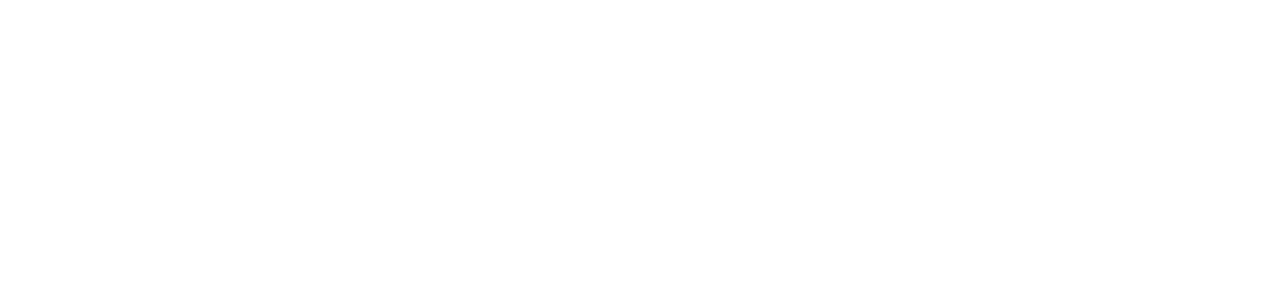
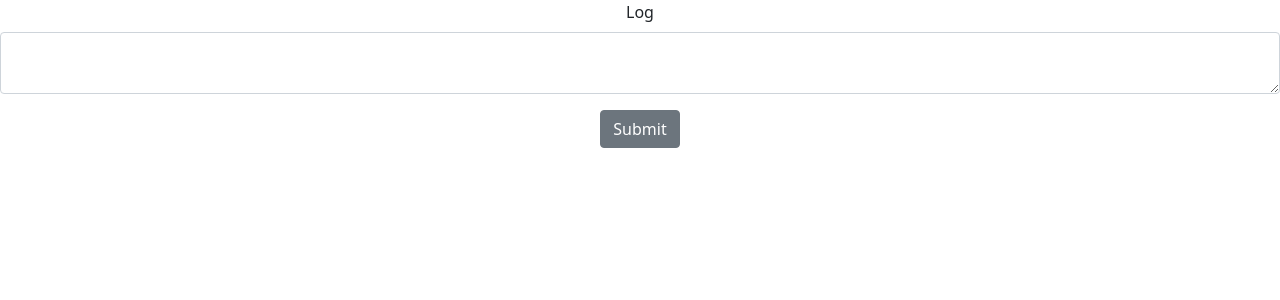
Before and after one commit to bmortella/captains-log, a React (Create React App) app: page / in a window 1280 px wide. Shown: the top 300 px of the page. Built offline with nearby package versions, Linux system fonts and the light colour scheme.

Commit message:
Setting up pages and basic API interaction

```diff
--- a/package.json
+++ b/package.json
@@ -6,9 +6,11 @@
     "@testing-library/jest-dom": "^5.16.3",
     "@testing-library/react": "^12.1.4",
     "@testing-library/user-event": "^13.5.0",
+    "axios": "^0.26.1",
     "bootstrap": "^5.1.3",
     "react": "^18.0.0",
     "react-dom": "^18.0.0",
+    "react-router-dom": "^6.3.0",
     "react-scripts": "5.0.0",
     "reactstrap": "^9.0.1",
     "web-vitals": "^2.1.4"
--- a/src/App.js
+++ b/src/App.js
@@ -1,10 +1,18 @@
-import logo from "./logo.svg";
 import "./App.css";
 
 import "bootstrap/dist/css/bootstrap.min.css";
+import { Route, Routes } from "react-router-dom";
+
+import HomePage from "./pages/HomePage";
 
 function App() {
-  return <div className="App"></div>;
+  return (
+    <div className="App">
+      <Routes>
+        <Route path="/" element={<HomePage />} />
+      </Routes>
+    </div>
+  );
 }
 
 export default App;
--- /dev/null
+++ b/src/api.js
@@ -0,0 +1,7 @@
+const axios = require("axios").default;
+
+const apiUrl = "https://ironrest.herokuapp.com/captains-log";
+
+exports.insertLog = function (text) {
+  return axios.post(apiUrl, { date: "", text: text });
+};
--- a/src/index.css
+++ b/src/index.css
@@ -1,13 +1,13 @@
 body {
   margin: 0;
-  font-family: -apple-system, BlinkMacSystemFont, 'Segoe UI', 'Roboto', 'Oxygen',
-    'Ubuntu', 'Cantarell', 'Fira Sans', 'Droid Sans', 'Helvetica Neue',
+  font-family: -apple-system, BlinkMacSystemFont, "Segoe UI", "Roboto", "Oxygen",
+    "Ubuntu", "Cantarell", "Fira Sans", "Droid Sans", "Helvetica Neue",
     sans-serif;
   -webkit-font-smoothing: antialiased;
   -moz-osx-font-smoothing: grayscale;
 }
 
 code {
-  font-family: source-code-pro, Menlo, Monaco, Consolas, 'Courier New',
+  font-family: source-code-pro, Menlo, Monaco, Consolas, "Courier New",
     monospace;
 }
--- /dev/null
+++ b/src/pages/HomePage.js
@@ -0,0 +1,36 @@
+import { useState } from "react";
+import { Form, FormGroup, Label, Input, Button } from "reactstrap";
+import { insertLog } from "../api";
+
+function HomePage() {
+  const [newLog, setNewLog] = useState("");
+
+  function handleChange(event) {
+    setNewLog(event.target.value);
+  }
+
+  function insert() {
+    insertLog(newLog).then((response) => {
+      console.log(response);
+    });
+  }
+
+  return (
+    <div>
+      <Form>
+        <FormGroup>
+          <Label for="exampleText">Log</Label>
+          <Input
+            id="exampleText"
+            name="text"
+            type="textarea"
+            onChange={handleChange}
+          />
+        </FormGroup>
+        <Button onClick={insert}>Submit</Button>
+      </Form>
+    </div>
+  );
+}
+
+export default HomePage;
```
Also changed, not shown: src/index.js (+10 -8 lines), 1 other file (tests, documents, lock files or other folders).
